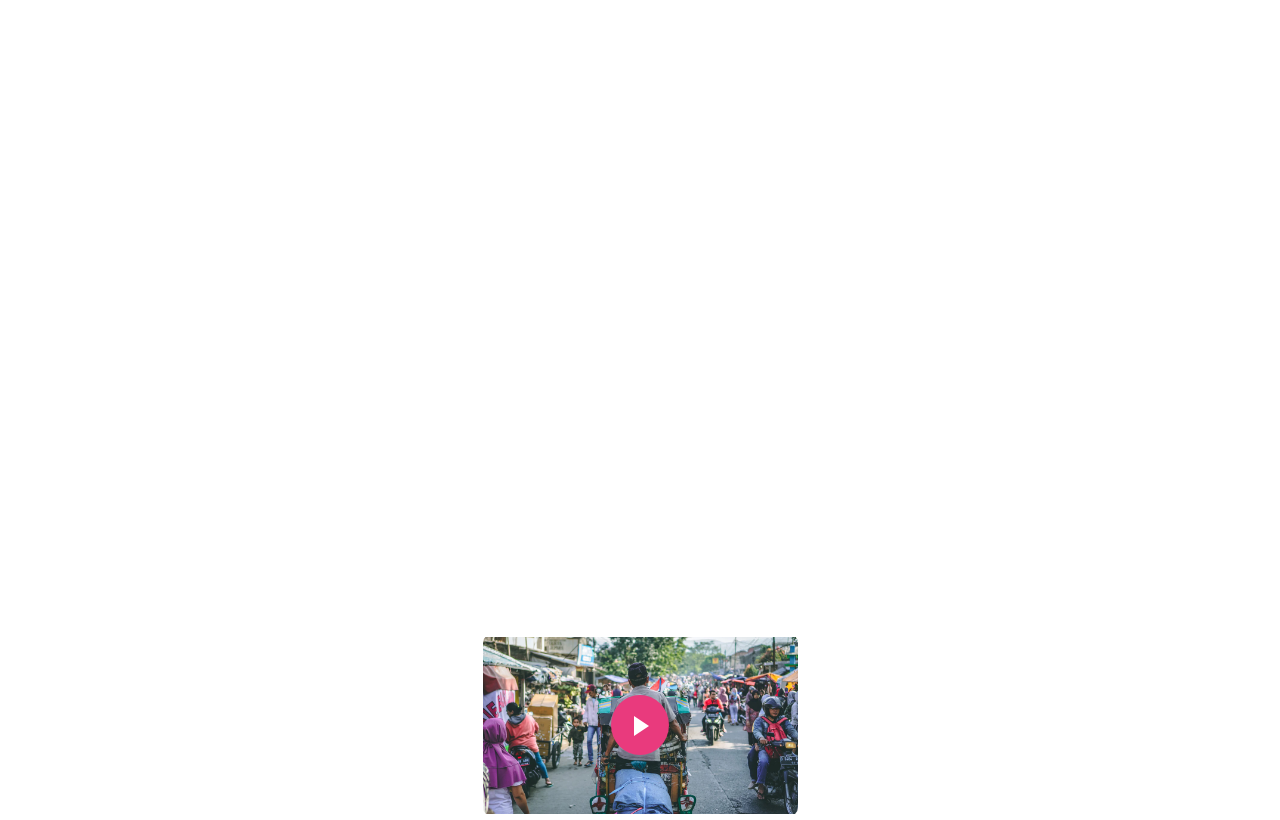
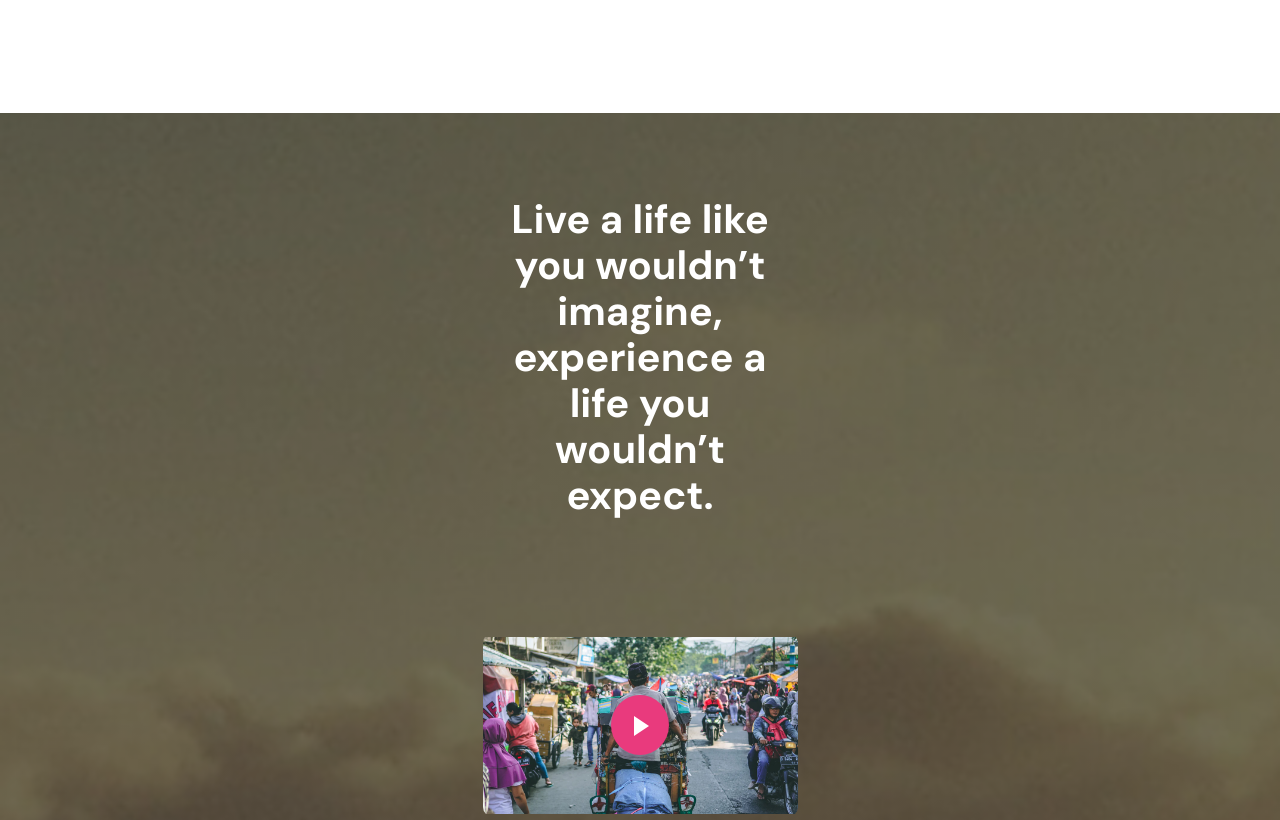
Before and after one commit to an1skat/explore-indonesia, a plain HTML site: page index.html in a window 1280 px wide. Shown: the part 4491-5311 px from the top of the page. Drawn offline with nearby package versions, Linux system fonts and the light colour scheme.

Commit message:
Update style.css

```diff
--- a/style.css
+++ b/style.css
@@ -384,7 +384,7 @@ span {
 .experience {
   padding: 83px 0 37px;
   text-align: center;
-  background: linear-gradient(rgba(0, 0, 0, 0.54)),
+  background: linear-gradient(0deg, rgba(0, 0, 0, 0.54), rgba(0, 0, 0, 0.54)),
     url("./images/experience-bg-mob.jpg");
   background-size: cover;
   background-position: center;
```
